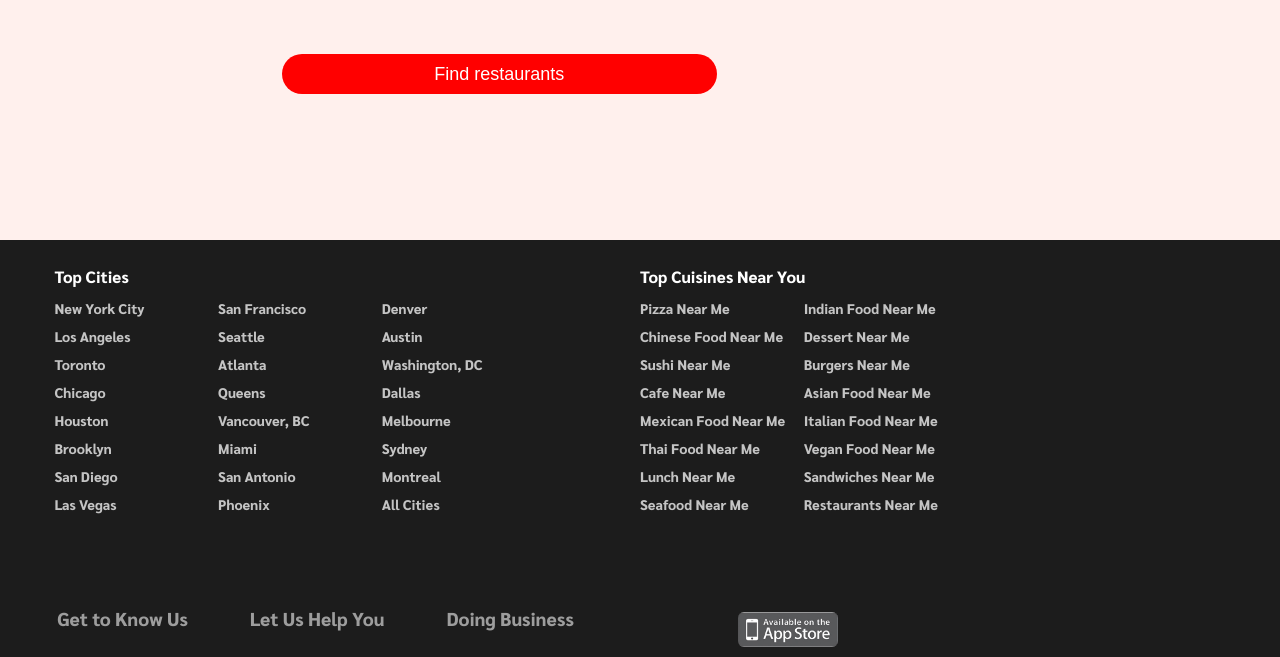
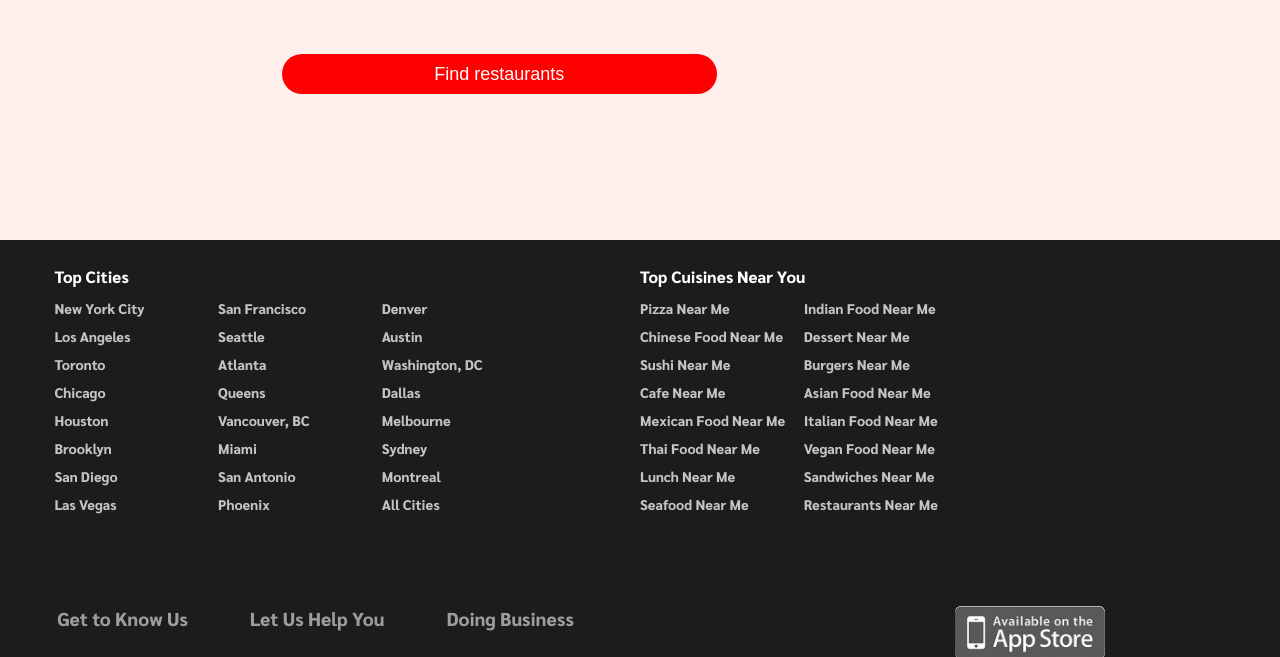
Before and after one commit to ElvisNascimento/Avaliacao, a plain HTML site: page index.html in a window 1280 px wide. Shown: the part 1793-2450 px from the top of the page. Drawn offline with Linux system fonts and the light colour scheme.

Commit message:
ajuste nos botoes do footer

```diff
--- a/css/styleRodape.css
+++ b/css/styleRodape.css
@@ -92,7 +92,7 @@ footer {
     /* border: 1px solid red; */
     border: none;
     background:none;
-    margin-left: 50%;
+    margin-left: 105%;
     align-items: flex-end;
     height: 50px;
 }
@@ -103,5 +103,5 @@ footer {
     /* color: #c4c4c4; */
     align-items: flex-end;
     border-radius: 6px;
-    width: 100px;
+    width: 150px;
 }
```
